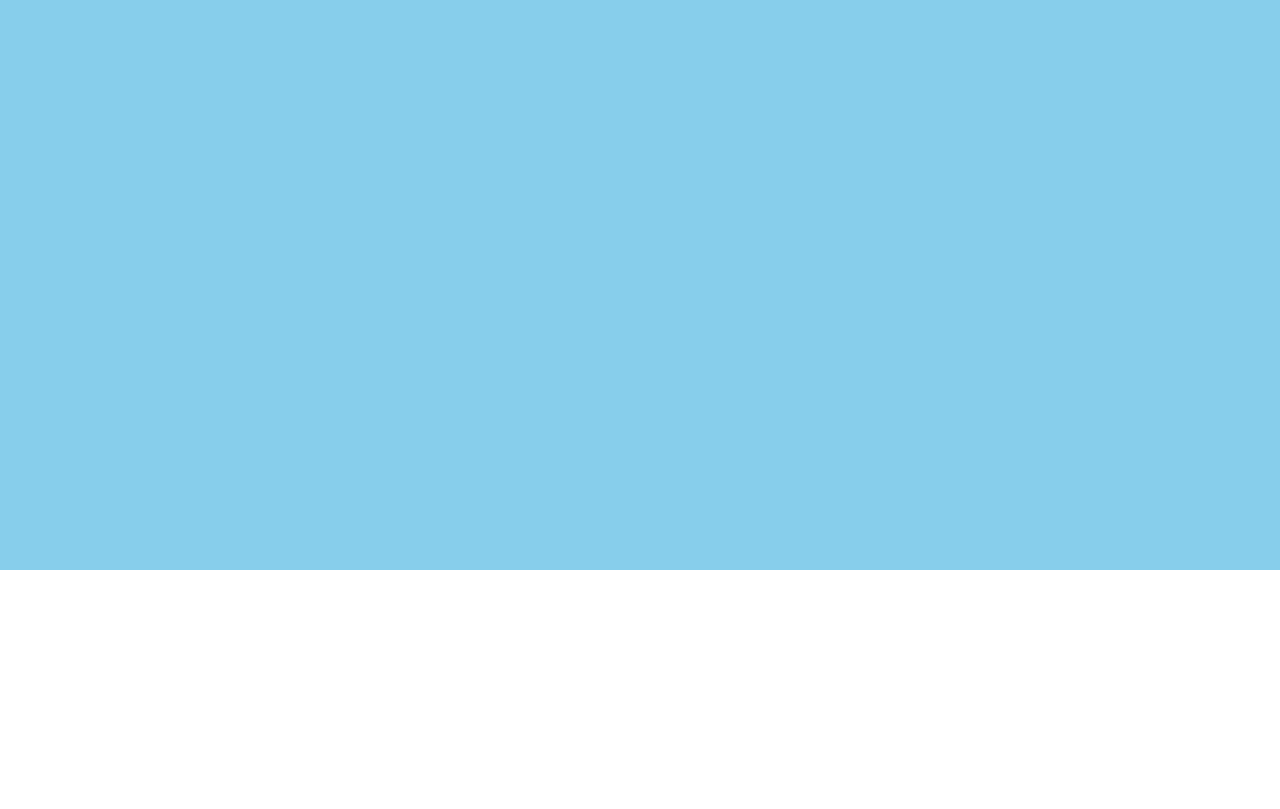
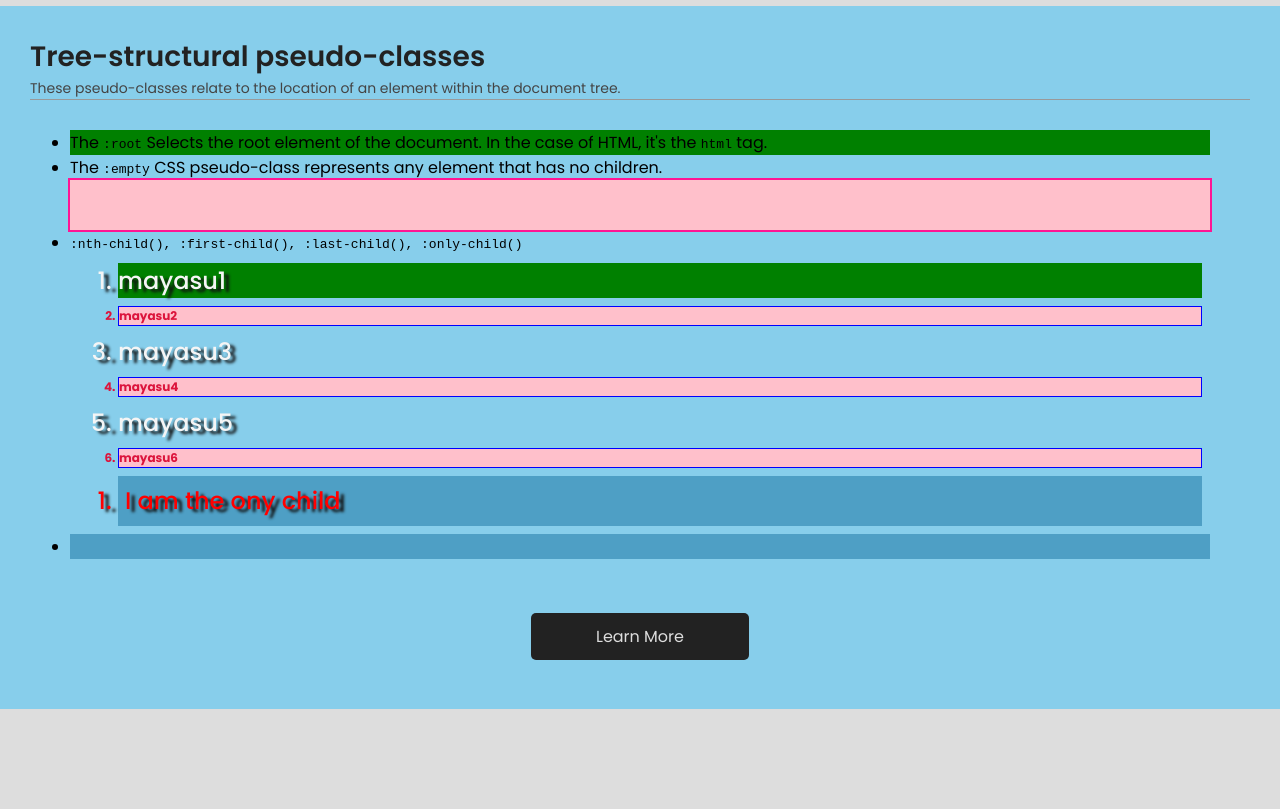
Before and after one commit to sumayaakter533/pseudo-classes, a plain HTML site: page index.html in a window 1280 px wide. Shown: the part 94-903 px from the top of the page. Before the commit the page ends 800 px from the top, so only its background shows below. Drawn offline with Linux system fonts and the light colour scheme.

Commit message:
Add tree structural pseudo classes

```diff
--- a/css/style.css
+++ b/css/style.css
@@ -1,3 +1,20 @@
+/* Todo: add google font - poppins */
+@import url('https://fonts.googleapis.com/css2?family=Poppins:ital,wght@0,100;0,200;0,300;0,400;0,500;0,600;0,700;0,800;0,900;1,100;1,200;1,300;1,400;1,500;1,600;1,700;1,800;1,900&display=swap');
+
+/* Todo: common css start */
+.section-title {
+    color: #222;
+    font-size: 28px;
+    font-weight: 600;
+}
+
+.section-description {
+    font-size: 14px;
+    color: #444;
+    margin-bottom: 30px;
+    border-bottom: 1px solid #999;
+}
+
 * {
     padding: 0;
     margin: 0;
@@ -7,15 +24,86 @@
 h1 {
     text-align: center;
     color: #111;
-    font-size: 36px;
+    font-size: 40px;
     font-weight: 700;
-    margin-bottom: 20px;
-    border-bottom: 2px solid #222;
+    margin: 20px;
 }
 
 main {
     max-width: 1440px;
-    height: 600px;
     margin: 0 auto;
+}
+
+.btn {
+    margin: 65px auto 30px;
+    text-align: center;
+}
+
+.btn > a {
+	text-decoration: none;
+	color: #ddd;
+	background-color: #222;
+	padding: 12px 65px;
+	border-radius: 5px;
+}
+
+#tree-structural-pseudo {
+    padding: 30px;
     background-color: skyblue;
+    margin-bottom: 100px;
 }
+/* Todo: common css end */
+
+/* Todo: Tree-structural pseudo-classes start */
+:root {
+    background: #ddd;
+    font-family: 'Poppins', sans-serif;
+}
+
+div:empty {
+    outline: 2px solid deeppink;
+    height: 50px;
+    background-color: pink;
+}
+
+ul{
+    padding: 0 40px;
+}
+
+li > ol {
+    padding-left: 40px;
+}
+
+ol > li {
+    margin: 8px;
+}
+
+li > ol > li:nth-child(2n) {
+    color: crimson;
+    font-size: 12px;
+    font-weight: 700;
+    border: 1px solid blue;
+    background-color: pink;
+}
+
+li > ol > li:nth-child(2n + 1) {
+    font-size: 24px;
+    font-weight: 500;
+    color: whitesmoke;
+    text-shadow: 5px 3px 3px #111;
+}
+
+li:first-child {
+    background-color: green;
+}
+
+li:last-child {
+    background-color: rgb(78, 159, 197);
+}
+
+li:only-child {
+    color: red !important;
+    height: 50px;
+    padding: 7px;
+}
+/* Todo: Tree-structural pseudo-classes end */
--- a/index.html
+++ b/index.html
@@ -9,7 +9,62 @@
     <body>
         <h1>Pseudo Classes</h1>
         <main>
-            <!--  -->
+            <!-- Todo: Tree-structural pseudo-classes start -->
+            <section id="tree-structural-pseudo">
+                <div class="section-heading">
+                    <h3 class="section-title">
+                        Tree-structural pseudo-classes
+                    </h3>
+                    <p class="section-description">
+                        These pseudo-classes relate to the location of an
+                        element within the document tree.
+                    </p>
+                </div>
+
+                <ul>
+                    <li>
+                        The <code>:root</code> Selects the root element of the
+                        document. In the case of HTML, it's the
+                        <code>html</code> tag.
+                    </li>
+
+                    <li>
+                        <label>
+                            The <code>:empty</code> CSS pseudo-class represents
+                            any element that has no children.
+                        </label>
+                        <div></div>
+                    </li>
+
+                    <li>
+                        <code
+                            >:nth-child(), :first-child(), :last-child(),
+                            :only-child()</code
+                        >
+                        <ol>
+                            <li>mayasu1</li>
+                            <li>mayasu2</li>
+                            <li>mayasu3</li>
+                            <li>mayasu4</li>
+                            <li>mayasu5</li>
+                            <li>mayasu6</li>
+                        </ol>
+                        <ol>
+                            <li>I am the ony child</li>
+                        </ol>
+                    </li>
+                    <li></li>
+                </ul>
+
+                <div class="btn">
+                    <a
+                        href="https://developer.mozilla.org/en-US/docs/Web/CSS/Pseudo-classes#tree-structural_pseudo-classes"
+                        target="_blank"
+                        >Learn More</a
+                    >
+                </div>
+            </section>
+            <!-- Todo: Tree-structural pseudo-classes end -->
         </main>
     </body>
 </html>
```
